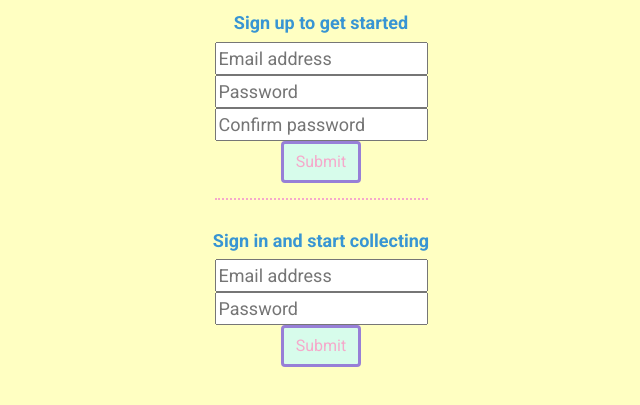
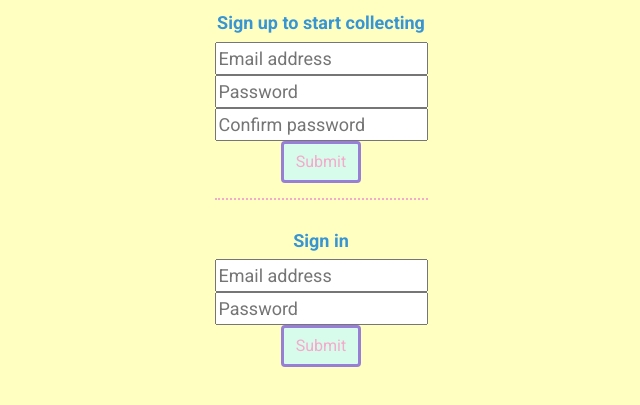
Before and after one commit to laurenmenendez/pet-collector-client, a website built with webpack: page index.html in a window 1280 px wide. Shown: the part 231-636 px from the top of the page, without its empty margins (319-959 px from the left). Built offline with nearby package versions, Linux system fonts and the light colour scheme; files whose address does not match are found by name; a web font is replaced by a local one.

Commit message:
Tweak auth language in index

```diff
--- a/index.html
+++ b/index.html
@@ -34,7 +34,7 @@
       </div>
       <div id="sign-up" class="sign-up">
         <form id="sign-up-form">
-          <h3 class="text-tertiary">Sign up to get started</h3>
+          <h3 class="text-tertiary">Sign up to start collecting</h3>
           <input type="email" name="credentials[email]" placeholder="Email address" required>
           <input name="credentials[password]" type="password" placeholder="Password" required>
           <input name="credentials[password_confirmation]" type="password" placeholder="Confirm password" required>
@@ -43,7 +43,7 @@
       </div>
       <div id="sign-in" class="sign-in">
         <form id="sign-in-form">
-          <h3 class="text-tertiary">Sign in and start collecting</h3>
+          <h3 class="text-tertiary">Sign in</h3>
           <input type="email" name="credentials[email]" placeholder="Email address" required>
           <input name="credentials[password]" type="password" placeholder="Password" required>
           <button type="submit" class="btn btn-auth">Submit</button>
```
